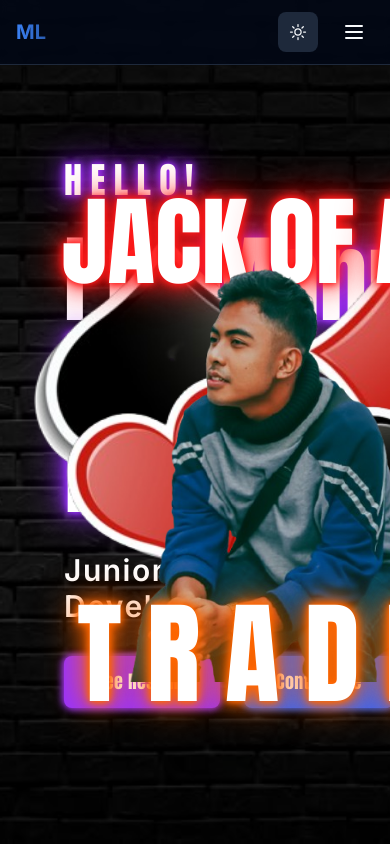
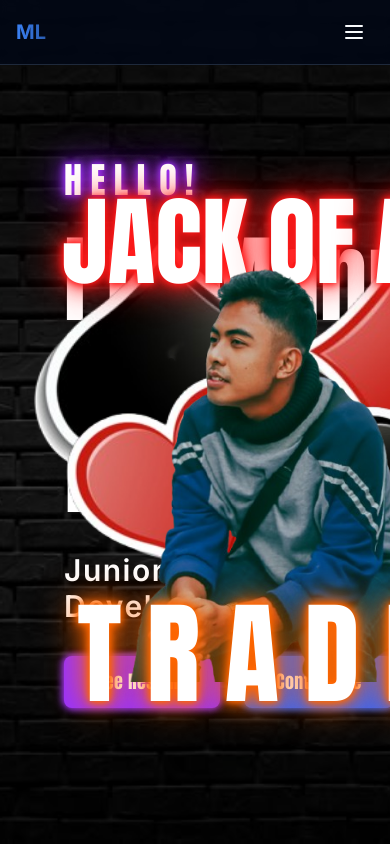
Before and after one commit to MannLester/PortfolioWebsite, a Next.js app: page / in a window 390 px wide. Shown: the top 844 px of the page. Built offline with nearby package versions, Linux system fonts and the light colour scheme.

Commit message:
Final Fixes on the Portfolio Design

```diff
--- a/src/components/core/Header/Header.tsx
+++ b/src/components/core/Header/Header.tsx
@@ -3,7 +3,6 @@
 import { motion } from 'framer-motion';
 import Link from 'next/link';
 import { MobileNav } from '../Navigation/MobileNav';
-import { ThemeToggle } from '@/components/theme/ThemeToggle';
 import { useModal } from '@/context/ModalContext';
 import { usePathname } from 'next/navigation';
 
@@ -28,6 +27,7 @@ const Header = () => {
           ML
         </Link>
 
+        <div className="flex items-center space-x-4">
           <nav className="hidden md:flex items-center space-x-8">
             <Link href={isHomePage ? "#home" : "/#home"} className="hover:text-primary transition-colors" onClick={handleNavClick}>
               Home
@@ -50,11 +50,7 @@ const Header = () => {
             <Link href={isHomePage ? "#contact" : "/#contact"} className="hover:text-primary transition-colors" onClick={handleNavClick}>
               Contact
             </Link>
-          <ThemeToggle />
           </nav>
-
-        <div className="md:hidden flex items-center space-x-4">
-          <ThemeToggle />
           <MobileNav />
         </div>
       </div>
--- a/src/components/sections/HomePage.tsx
+++ b/src/components/sections/HomePage.tsx
@@ -3,6 +3,7 @@
 import { Anton } from 'next/font/google';
 import { motion } from 'framer-motion';
 import Image from 'next/image';
+import { useTheme } from '@/components/theme/ThemeProvider';
 
 // Import images
 import personImage from '@/assets/images/home_page/person_design.png';
@@ -18,8 +19,18 @@ const anton = Anton({
 });
 
 const HomePage = () => {
+  const { theme: currentTheme } = useTheme();
+
   return (
-    <div id="home" className="h-screen flex bg-black overflow-hidden backdrop-blur-lg" style={{ backgroundImage: `url(${brickBackground.src})`, backgroundSize: 'cover', backgroundPosition: 'center' }}>
+    <div
+      id="home"
+      className={`h-screen flex overflow-hidden backdrop-blur-lg transition-colors duration-300 bg-black`}
+      style={{
+        backgroundImage: `url(${brickBackground.src})`,
+        backgroundSize: 'cover',
+        backgroundPosition: 'center'
+      }}
+    >
       <div className="absolute inset-0 bg-black opacity-50" />
       {/* Hero Section */}
       <section className="flex w-full h-full z-10">
@@ -27,23 +38,29 @@ const HomePage = () => {
         <div className="flex-1 flex items-start justify-start px-16">
           <div className="space-y-6 mt-40">
             <div className="space-y-8">
-              <h1 className={`text-white text-4xl tracking-normal font-bold [text-shadow:0_0_7px_#9933ff,0_0_10px_#9933ff,0_0_21px_#9933ff,0_0_42px_#9933ff] ${anton.className}`}>H E L L O !</h1>
+              <h1 className={`text-white [text-shadow:0_0_7px_#9933ff,0_0_10px_#9933ff,0_0_21px_#9933ff,0_0_42px_#9933ff] text-4xl tracking-normal font-bold ${anton.className}`}>
+                H E L L O !
+              </h1>
 
-              <h2 className={`text-white text-8xl tracking-normal ${anton.className}`}>I&apos;m <span className="text-white [text-shadow:0_0_7px_#9933ff,0_0_10px_#9933ff,0_0_21px_#9933ff,0_0_42px_#9933ff]">Mann Lester Magbuhos</span></h2>
+              <h2 className={`text-white text-8xl tracking-normal ${anton.className}`}>
+                I&apos;m <span className="text-white">Mann Lester Magbuhos</span>
+              </h2>
 
-              <p className="text-white text-3xl font-semibold tracking-wider ${anton.className}">Junior Full Stack Developer</p>
+              <p className="text-white text-3xl font-semibold tracking-wider ${anton.className}">
+                Junior Full Stack Developer
+              </p>
 
               <div className="flex space-x-6">
                 <motion.button
                   whileHover={{ scale: 1.05 }}
-                  className={`${anton.className} bg-[#9933ff] text-white px-8 py-3 rounded-lg text-lg tracking-wide [text-shadow:0_0_7px_#9933ff] [box-shadow:0_0_7px_#9933ff,0_0_10px_#9933ff] hover:bg-[#ad5fff] hover:[text-shadow:0_0_7px_#9933ff,0_0_10px_#9933ff,0_0_21px_#9933ff] hover:[box-shadow:0_0_7px_#9933ff,0_0_10px_#9933ff,0_0_21px_#9933ff] transition-all`}
+                  className={`${anton.className} bg-[#9933ff] text-white [text-shadow:0_0_7px_#9933ff] [box-shadow:0_0_7px_#9933ff,0_0_10px_#9933ff] hover:bg-[#ad5fff] hover:[text-shadow:0_0_7px_#9933ff,0_0_10px_#9933ff,0_0_21px_#9933ff] hover:[box-shadow:0_0_7px_#9933ff,0_0_10px_#9933ff,0_0_21px_#9933ff] px-8 py-3 rounded-lg text-lg tracking-wide transition-all`}
                   onClick={() => window.open('/resume.pdf', '_blank')}
                 >
                   See Resume
                 </motion.button>
                 <motion.button
                   whileHover={{ scale: 1.05 }}
-                  className={`${anton.className} bg-[#3366ff] text-white px-8 py-3 rounded-lg text-lg tracking-wide [text-shadow:0_0_7px_#3366ff] [box-shadow:0_0_7px_#3366ff,0_0_10px_#3366ff] hover:bg-[#4d7fff] hover:[text-shadow:0_0_7px_#3366ff,0_0_10px_#3366ff,0_0_21px_#3366ff] hover:[box-shadow:0_0_7px_#3366ff,0_0_10px_#3366ff,0_0_21px_#3366ff] transition-all`}
+                  className={`${anton.className} bg-[#3366ff] text-white [text-shadow:0_0_7px_#3366ff] [box-shadow:0_0_7px_#3366ff,0_0_10px_#3366ff] hover:bg-[#4d7fff] hover:[text-shadow:0_0_7px_#3366ff,0_0_10px_#3366ff,0_0_21px_#3366ff] hover:[box-shadow:0_0_7px_#3366ff,0_0_10px_#3366ff,0_0_21px_#3366ff] px-8 py-3 rounded-lg text-lg tracking-wide transition-all`}
                   onClick={() => {
                     const contactSection = document.getElementById('contact');
                     contactSection?.scrollIntoView({ behavior: 'smooth' });
@@ -64,8 +81,8 @@ const HomePage = () => {
               {/* Top text overlapping with image */}
               <div className={`absolute top-6 right-0 z-10 text-[98px] leading-none whitespace-nowrap flex gap-5 ${anton.className}`}>
                 <motion.span
-                  className="[text-shadow:unset]"
-                  initial={{ opacity: 1, color: "#000000" }}
+                  className="text-white"
+                  initial={false}
                   animate={{
                     color: ["#000000", "#fff", "#fff", "#fff", "#fff", "#fff", "#000000", "#fff"],
                     textShadow: [
@@ -91,8 +108,8 @@ const HomePage = () => {
                   JACK
                 </motion.span>
                 <motion.span
-                  className="[text-shadow:unset]"
-                  initial={{ opacity: 1, color: "#000000" }}
+                  className="text-white"
+                  initial={false}
                   animate={{
                     color: ["#000000", "#fff", "#fff", "#fff", "#fff", "#fff", "#000000", "#fff"],
                     textShadow: [
@@ -118,8 +135,8 @@ const HomePage = () => {
                   OF
                 </motion.span>
                 <motion.span
-                  className="[text-shadow:unset]"
-                  initial={{ opacity: 1, color: "#000000" }}
+                  className="text-white"
+                  initial={false}
                   animate={{
                     color: ["#000000", "#fff", "#fff", "#fff", "#fff", "#fff", "#000000", "#fff"],
                     textShadow: [
@@ -178,8 +195,8 @@ const HomePage = () => {
                 />
                 {/* Bottom text overlapping with image */}
                 <motion.div
-                  className={`absolute -bottom-4 -right-8 z-30 text-[112px] tracking-[25px] leading-none whitespace-nowrap [text-shadow:unset] ${anton.className}`}
-                  initial={{ opacity: 1, color: "#000000" }}
+                  className={`absolute -bottom-4 -right-8 z-30 text-[112px] tracking-[25px] leading-none whitespace-nowrap ${anton.className}`}
+                  initial={false}
                   animate={{
                     color: ["#000000", "#fff", "#fff", "#fff", "#fff", "#fff", "#000000", "#fff"],
                     textShadow: [
@@ -208,17 +225,6 @@ const HomePage = () => {
             </div>
           </div>
 
-          {/* Background pattern */}
-          <div className="absolute inset-0 opacity-20">
-            <div className="absolute -rotate-12 left-0 top-0 w-full h-full flex flex-wrap gap-8 overflow-hidden">
-              {[...Array(20)].map((_, i) => (
-                <div key={i} className="text-4xl text-white/10">
-                  ♠♥♣♦
-                </div>
-              ))}
-            </div>
-          </div>
-
           {/* Red glow effects */}
           <div className="absolute inset-0 -z-10 overflow-hidden pointer-events-none">
             <div className="absolute top-1/4 right-1/4 w-96 h-96 bg-red-500/10 rounded-full blur-[100px]" />
--- a/src/components/sections/ProjectPage.tsx
+++ b/src/components/sections/ProjectPage.tsx
@@ -386,7 +386,7 @@ const ProjectCard: React.FC<{ project: Project }> = ({ project }) => {
 
                                     <Link
                                         href={`/projects/${selectedProject.title.toLowerCase().replace(/\s+/g, '-')}`}
-                                        className="text-[#00FF00] hover:underline text-sm mt-auto inline-block"
+                                        className="text-[#00FF00] underline text-sm mt-auto inline-block"
                                     >
                                         See Detailed Page
                                     </Link>
--- a/src/components/theme/ThemeProvider.tsx
+++ b/src/components/theme/ThemeProvider.tsx
@@ -1,63 +1,37 @@
 "use client";
 
-import { createContext, useContext, useEffect, useState } from "react";
-
-type Theme = "light" | "dark";
+import { createContext, useContext, useEffect } from "react";
 
 type ThemeProviderProps = {
   children: React.ReactNode;
-  defaultTheme?: Theme;
-  storageKey?: string;
 };
 
 type ThemeProviderState = {
-  theme: Theme;
-  setTheme: (theme: Theme) => void;
+  theme: "dark";
 };
 
 const initialState: ThemeProviderState = {
-  theme: "dark",
-  setTheme: () => null,
+  theme: "dark"
 };
 
 const ThemeProviderContext = createContext<ThemeProviderState>(initialState);
 
 export function ThemeProvider({
   children,
-  defaultTheme = "dark",
-  storageKey = "portfolio-theme",
   ...props
 }: ThemeProviderProps) {
-  const [theme, setTheme] = useState<Theme>(defaultTheme);
-
   useEffect(() => {
     const root = window.document.documentElement;
-    root.classList.remove("light", "dark");
-    root.classList.add(theme);
-  }, [theme]);
+    root.classList.remove("light");
+    root.classList.add("dark");
+  }, []);
 
-  useEffect(() => {
-    const savedTheme = localStorage.getItem(storageKey) as Theme | null;
-
-    if (savedTheme) {
-      setTheme(savedTheme);
-      document.documentElement.classList.add(savedTheme);
-    } else {
-      setTheme("dark");
-      document.documentElement.classList.add("dark");
-    }
-  }, [storageKey]);
-
-  const value = {
-    theme,
-    setTheme: (theme: Theme) => {
-      localStorage.setItem(storageKey, theme);
-      setTheme(theme);
-    },
+  const value: ThemeProviderState = {
+    theme: "dark" as const
   };
 
   return (
-    <ThemeProviderContext.Provider {...props} value={value}>
+    <ThemeProviderContext.Provider value={value} {...props}>
       {children}
     </ThemeProviderContext.Provider>
   );
@@ -65,9 +39,7 @@ export function ThemeProvider({
 
 export const useTheme = () => {
   const context = useContext(ThemeProviderContext);
-
   if (context === undefined)
     throw new Error("useTheme must be used within a ThemeProvider");
-
   return context;
 };
--- a/src/components/theme/ThemeToggle.tsx
+++ /dev/null
@@ -1,53 +0,0 @@
-"use client";
-
-import { useTheme } from "./ThemeProvider";
-import { motion } from "framer-motion";
-
-const ThemeToggle = () => {
-  const { theme, setTheme } = useTheme();
-
-  return (
-    <motion.button
-      whileHover={{ scale: 1.05 }}
-      whileTap={{ scale: 0.95 }}
-      onClick={() => setTheme(theme === "light" ? "dark" : "light")}
-      className="w-10 h-10 flex items-center justify-center rounded-lg bg-secondary hover:bg-secondary/80 transition-colors"
-      aria-label={theme === "light" ? "Switch to dark mode" : "Switch to light mode"}
-    >
-      <span className="sr-only">Toggle theme</span>
-      {theme === "light" ? (
-        <svg
-          xmlns="http://www.w3.org/2000/svg"
-          fill="none"
-          viewBox="0 0 24 24"
-          strokeWidth={1.5}
-          stroke="currentColor"
-          className="w-5 h-5"
-        >
-          <path
-            strokeLinecap="round"
-            strokeLinejoin="round"
-            d="M21.752 15.002A9.72 9.72 0 0 1 18 15.75c-5.385 0-9.75-4.365-9.75-9.75 0-1.33.266-2.597.748-3.752A9.753 9.753 0 0 0 3 11.25C3 16.635 7.365 21 12.75 21a9.753 9.753 0 0 0 9.002-5.998Z"
-          />
-        </svg>
-      ) : (
-        <svg
-          xmlns="http://www.w3.org/2000/svg"
-          fill="none"
-          viewBox="0 0 24 24"
-          strokeWidth={1.5}
-          stroke="currentColor"
-          className="w-5 h-5"
-        >
-          <path
-            strokeLinecap="round"
-            strokeLinejoin="round"
-            d="M12 3v2.25m6.364.386-1.591 1.591M21 12h-2.25m-.386 6.364-1.591-1.591M12 18.75V21m-4.773-4.227-1.591 1.591M5.25 12H3m4.227-4.773L5.636 5.636M15.75 12a3.75 3.75 0 1 1-7.5 0 3.75 3.75 0 0 1 7.5 0Z"
-          />
-        </svg>
-      )}
-    </motion.button>
-  );
-};
-
-export { ThemeToggle };
```
Lines whose indentation alone changed are shown as unchanged.
